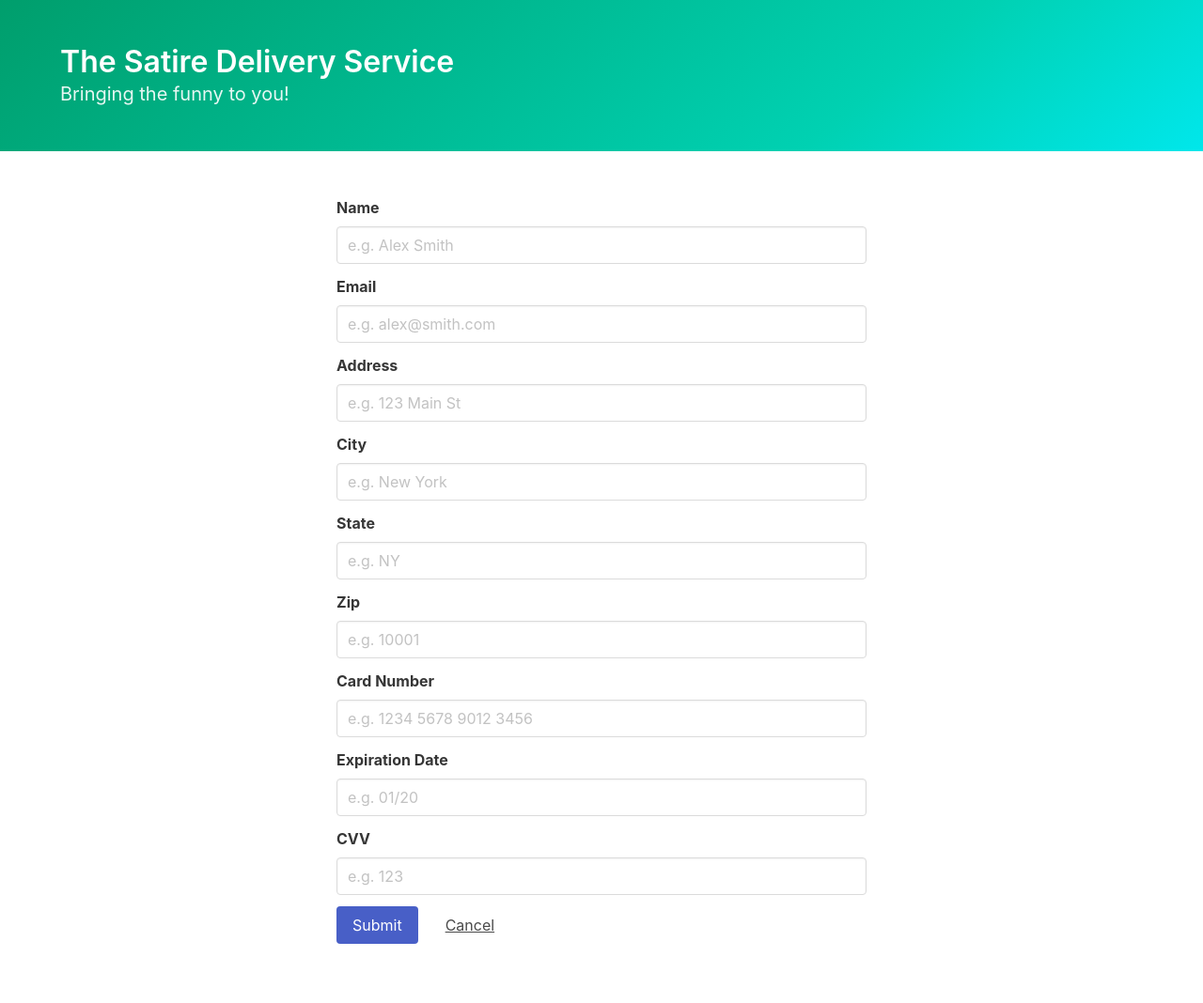
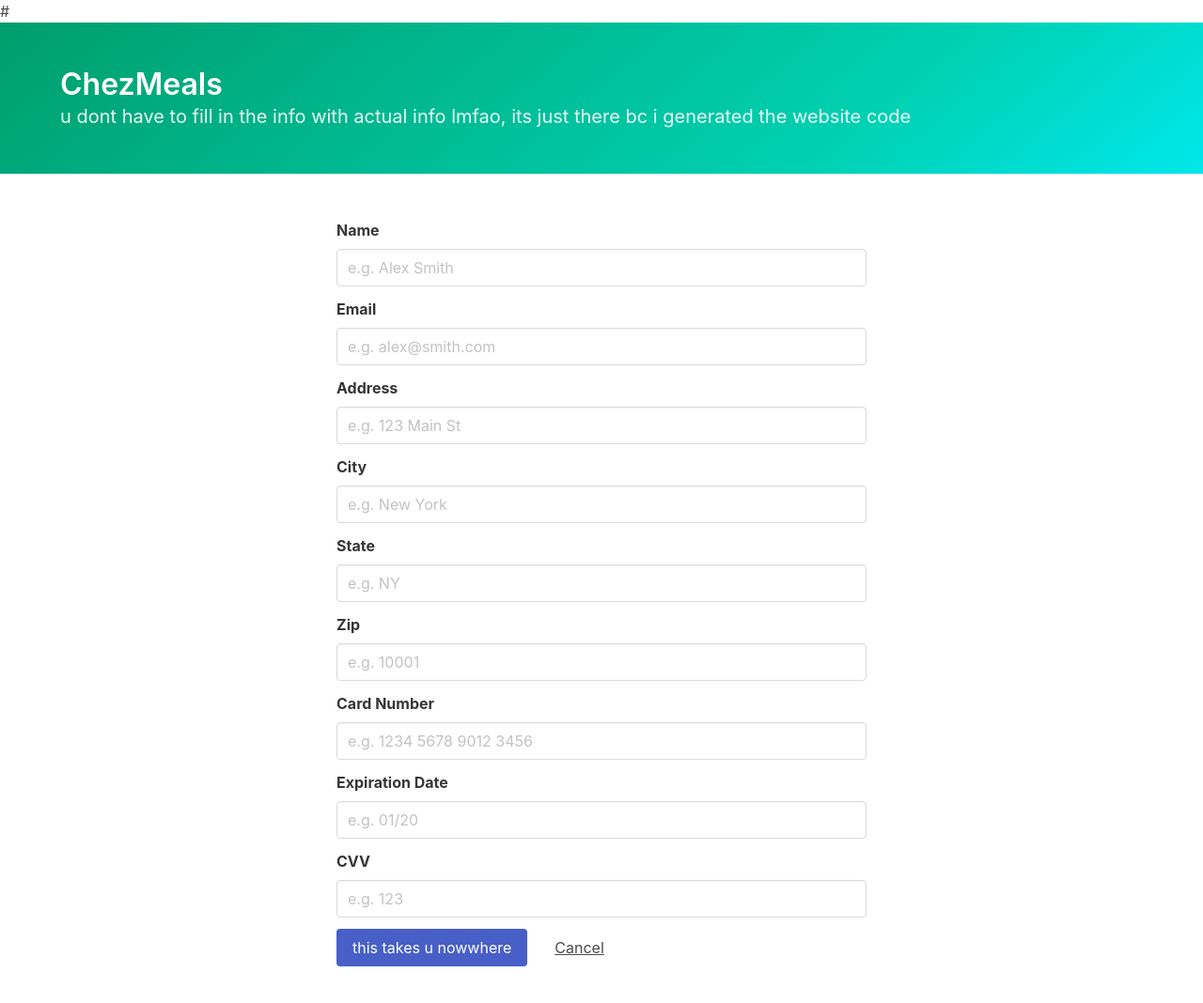
Before and after one commit to chezmealsonline/chezmeals.gq, a plain HTML site: page index.html in a window 1280 px wide. Shown: the whole page at 94% size. Drawn offline with nearby package versions, Linux system fonts and the light colour scheme.

Commit message:
Update index.html

```diff
--- a/index.html
+++ b/index.html
@@ -2,19 +2,19 @@
 <html>
 <head>
   <meta charset="utf-8">
-  <title>The Satire Delivery Service</title>
+  <title>ChezMeals</title>
   <link rel="stylesheet" href="https://cdn.jsdelivr.net/npm/bulma@0.9.1/css/bulma.min.css">
-  <script defer src="https://use.fontawesome.com/releases/v5.3.1/js/all.js"></script>
+  # <script defer src="https://use.fontawesome.com/releases/v5.3.1/js/all.js"></script>
 </head>
 <body>
   <section class="hero is-primary is-bold">
     <div class="hero-body">
       <div class="container">
         <h1 class="title">
-          The Satire Delivery Service
+          ChezMeals
         </h1>
         <h2 class="subtitle">
-          Bringing the funny to you!
+          u dont have to fill in the info with actual info lmfao, its just there bc i generated the website code
         </h2>
       </div>
     </div>
@@ -90,7 +90,7 @@
 
             <div class="field is-grouped">
               <div class="control">
-                <button class="button is-link">Submit</button>
+                <button class="button is-link">this takes u nowwhere</button>
               </div>
               <div class="control">
                 <button class="button is-text">Cancel</button>
```
